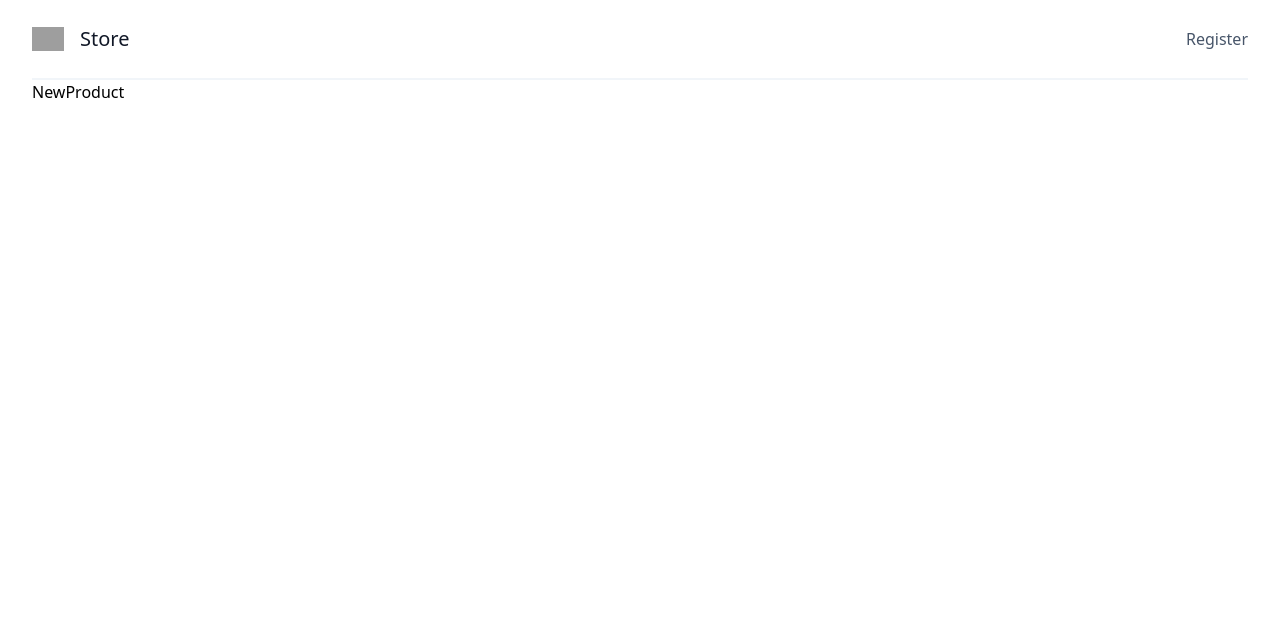
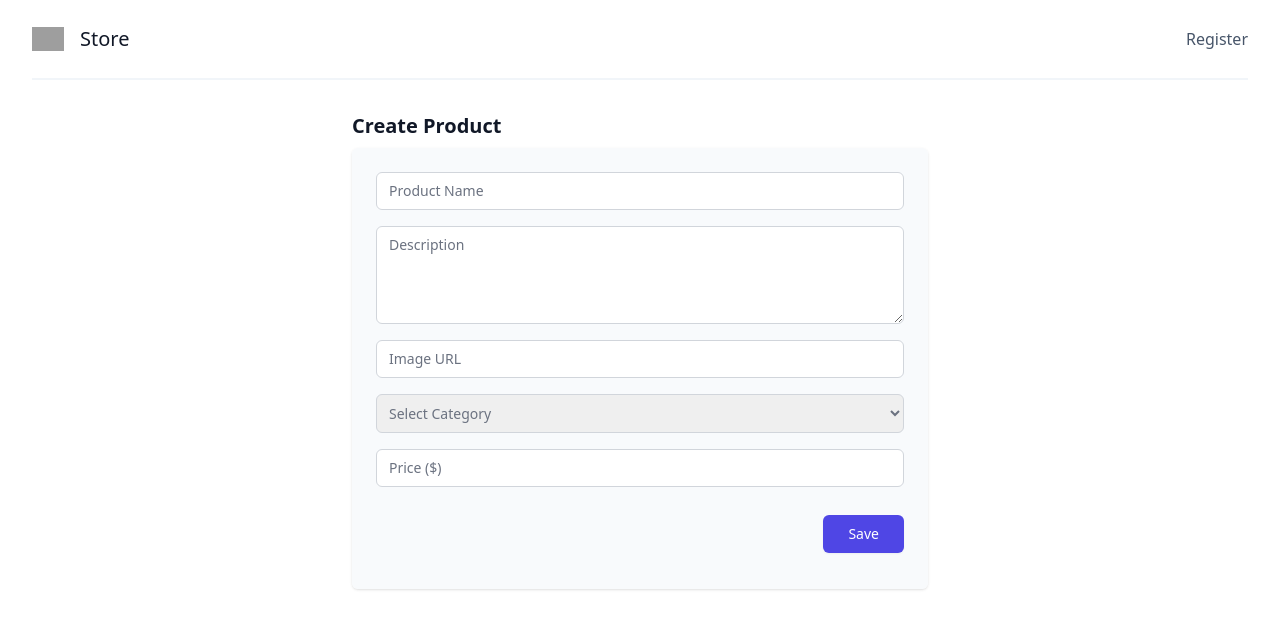
Before and after one commit to hakangundogdu/upayments-store, a React (Create React App) app: page /newproduct in a window 1280 px wide. Shown: the top 628 px of the page. Built offline with nearby package versions, Linux system fonts and the light colour scheme; grey boxes are pictures that could not be loaded.

Commit message:
create Product

```diff
--- a/src/pages/NewProduct.tsx
+++ b/src/pages/NewProduct.tsx
@@ -1,7 +1,127 @@
-import React from 'react';
+import { useRef } from 'react';
+import { useProduct } from '../store/ProductContext';
+import { useNavigate } from 'react-router-dom';
 
-const NewProduct = () => {
-  return <div>NewProduct</div>;
+const NewProductTs = () => {
+  const { createProduct } = useProduct();
+  const navigate = useNavigate();
+
+  const nameRef = useRef<HTMLInputElement>(null);
+  const descriptionRef = useRef<HTMLTextAreaElement>(null);
+  const avatarRef = useRef<HTMLInputElement>(null);
+  const categoryRef = useRef<HTMLSelectElement>(null);
+  const priceRef = useRef<HTMLInputElement>(null);
+
+  function submitHandler(event: React.FormEvent<HTMLFormElement>) {
+    event.preventDefault();
+
+    const product = {
+      name: nameRef.current.value,
+      description: descriptionRef.current.value,
+      avatar: avatarRef.current.value,
+      category: categoryRef.current.value,
+      price: priceRef.current.value,
+      developerEmail: 'developer@gmail.com',
+    };
+    createProduct(product);
+    navigate('/');
+  }
+
+  return (
+    <div className="my-8 max-w-xl mx-auto">
+      <h2 className="text-xl mb-2 font-bold  text-gray-900">Create Product</h2>
+      <form onSubmit={submitHandler}>
+        <div className="shadow overflow-hidden sm:rounded-md">
+          <div className="px-4 py-5 flex flex-col gap-4 bg-slate-50 sm:p-6">
+            <div>
+              <label htmlFor="name" className="sr-only">
+                Product Name
+              </label>
+              <input
+                id="name"
+                name="name"
+                type="name"
+                required
+                className="appearance-none relative block w-full px-3 py-2 border border-gray-300 placeholder-gray-500 text-gray-900 rounded-md focus:outline-none focus:ring-indigo-500 focus:border-indigo-500 focus:z-10 sm:text-sm"
+                placeholder="Product Name"
+                ref={nameRef}
+              />
+            </div>
+            <div>
+              <label htmlFor="description" className="sr-only">
+                Description{' '}
+              </label>
+              <textarea
+                id="description"
+                name="description"
+                rows={4}
+                className="appearance-none relative block w-full px-3 py-2 border border-gray-300 placeholder-gray-500 text-gray-900 rounded-md focus:outline-none focus:ring-indigo-500 focus:border-indigo-500 focus:z-10 sm:text-sm"
+                placeholder="Description"
+                ref={descriptionRef}
+              />
+            </div>
+            <div>
+              <label htmlFor="avatar" className="sr-only">
+                Image URL{' '}
+              </label>
+              <input
+                id="avatar"
+                name="avatar"
+                type="avatar"
+                required
+                className="appearance-none relative block w-full px-3 py-2 border border-gray-300 placeholder-gray-500 text-gray-900 rounded-md focus:outline-none focus:ring-indigo-500 focus:border-indigo-500 focus:z-10 sm:text-sm"
+                placeholder="Image URL"
+                ref={avatarRef}
+              />
+            </div>
+            <div>
+              <label htmlFor="category" className="sr-only">
+                Category
+              </label>
+              <select
+                id="category"
+                name="category"
+                required
+                className="relative block w-full px-2 py-2 border border-gray-300 placeholder-gray-500 text-gray-500 rounded-md focus:outline-none focus:ring-indigo-500 focus:border-indigo-500 focus:z-10 sm:text-sm"
+                placeholder="Select Category"
+                ref={categoryRef}
+                defaultValue="Select Category"
+              >
+                <option className="text-gray-500">Select Category </option>
+                <option value="Electronic">Electronic</option>
+                <option value="Furnitures">Furnitures</option>
+                <option value="Clothing">Clothing</option>
+                <option value="Accessories">Accessories</option>
+              </select>
+            </div>
+            <div>
+              <label htmlFor="price" className="sr-only">
+                Price
+              </label>
+              <input
+                id="price"
+                name="price"
+                type="number"
+                required
+                className="appearance-none relative block w-full px-3 py-2 border border-gray-300 placeholder-gray-500 text-gray-900 rounded-md focus:outline-none focus:ring-indigo-500 focus:border-indigo-500 focus:z-10 sm:text-sm"
+                placeholder="Price ($)"
+                ref={priceRef}
+              />
+            </div>
+
+            <div className=" py-3 text-right">
+              <button
+                type="submit"
+                className="inline-flex justify-center py-2 px-6 border border-transparent shadow-sm text-sm font-medium rounded-md text-white bg-indigo-600 hover:bg-indigo-700 focus:outline-none focus:ring-2 focus:ring-offset-2 focus:ring-indigo-500"
+              >
+                Save
+              </button>
+            </div>
+          </div>
+        </div>
+      </form>
+    </div>
+  );
 };
 
-export default NewProduct;
+export default NewProductTs;
--- a/src/store/ProductContext.js
+++ b/src/store/ProductContext.js
@@ -31,6 +31,24 @@ export const ProductProvider = (props) => {
     setProduct(data);
   };
 
+  const createProduct = async (product) => {
+    const response = await fetch(
+      'https://62286b649fd6174ca82321f1.mockapi.io/case-study/products/',
+      {
+        method: 'POST',
+        headers: {
+          'Content-Type': 'application/json',
+        },
+        body: JSON.stringify(product),
+      }
+    );
+
+    if (!response.ok) {
+      throw new Error('There was an error.');
+    }
+    getProductList();
+  };
+
   const deleteProduct = async (id) => {
     const response = await fetch(
       `https://62286b649fd6174ca82321f1.mockapi.io/case-study/products/${id}`,
@@ -52,6 +70,7 @@ export const ProductProvider = (props) => {
       value={{
         getProductList,
         getProduct,
+        createProduct,
         deleteProduct,
         productList,
         product,
```
